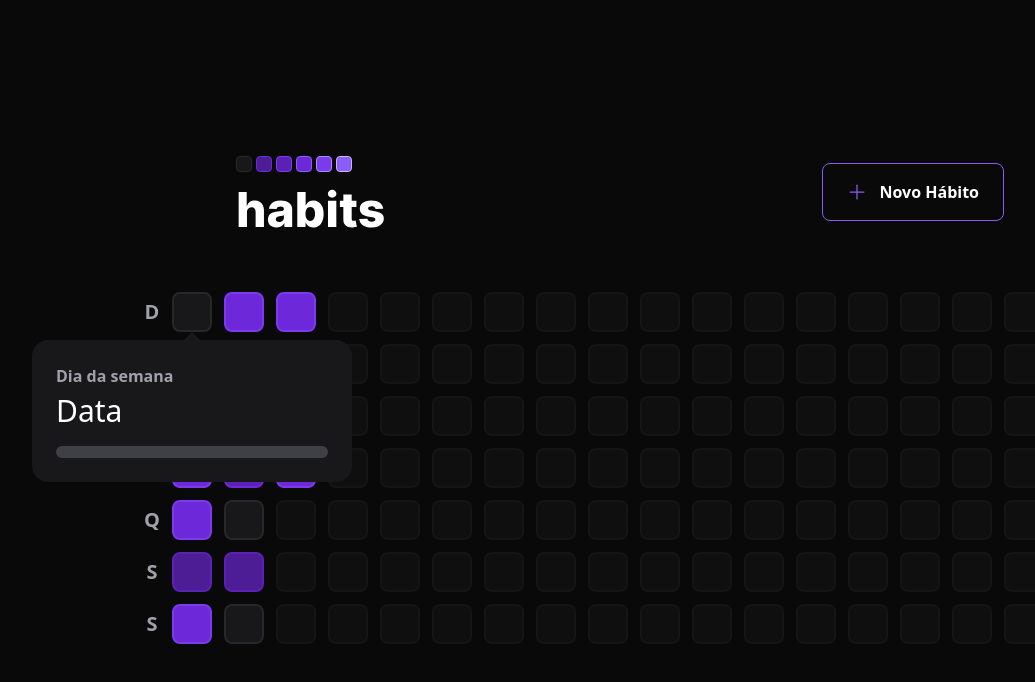
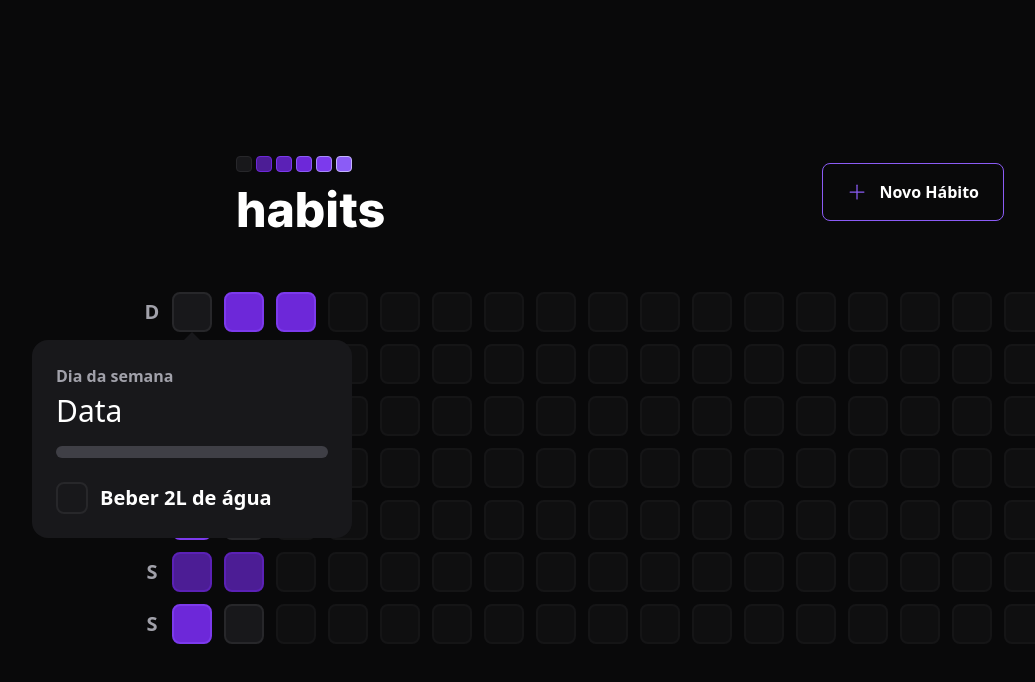
Before and after one commit to kelvinteixeira/NLW-setup-web, a React (Vite) app: page / in a window 1280 px wide. Both pictures are taken after a click on the button 212 px from the left and 312 px from the top of the page. Shown: the top 682 px of the page, without its empty margins (20-1055 px from the left). Built offline with nearby package versions, Linux system fonts and the light colour scheme.

Commit message:
feat(Checkbox): Criado componente checkbox

```diff
--- a/package.json
+++ b/package.json
@@ -9,6 +9,7 @@
     "preview": "vite preview"
   },
   "dependencies": {
+    "@radix-ui/react-checkbox": "^1.0.1",
     "@radix-ui/react-dialog": "^1.0.2",
     "@radix-ui/react-popover": "^1.0.3",
     "autoprefixer": "^10.4.13",
--- a/src/component/HabitDay.tsx
+++ b/src/component/HabitDay.tsx
@@ -1,6 +1,8 @@
 import * as Popover from '@radix-ui/react-popover';
+import * as Checkbox from '@radix-ui/react-checkbox';
 import clsx from 'clsx';
 import { ProgressBar } from './ProgressBar';
+import { Check } from 'phosphor-react';
 
 type HabitDayProps = {
   completed: number;
@@ -14,12 +16,12 @@
   return (
     <Popover.Root>
       <Popover.Trigger className={clsx("w-10 h-10 border-2 rounded-lg", {
-        "bg-zinc-900 border-zinc-800" : completedPercentage === 0,
-        "bg-violet-900 border-violet-800" : completedPercentage > 0 && completedPercentage < 20,
-        "bg-violet-800 border-violet-700" : completedPercentage >= 20 && completedPercentage < 40,
-        "bg-violet-700 border-violet-600" : completedPercentage >= 40 && completedPercentage < 60,
-        "bg-violet-600 border-violet-500" : completedPercentage >= 60 && completedPercentage < 80,
-        "bg-violet-500 border-violet-400" : completedPercentage >= 80,
+        "bg-zinc-900 border-zinc-800": completedPercentage === 0,
+        "bg-violet-900 border-violet-800": completedPercentage > 0 && completedPercentage < 20,
+        "bg-violet-800 border-violet-700": completedPercentage >= 20 && completedPercentage < 40,
+        "bg-violet-700 border-violet-600": completedPercentage >= 40 && completedPercentage < 60,
+        "bg-violet-600 border-violet-500": completedPercentage >= 60 && completedPercentage < 80,
+        "bg-violet-500 border-violet-400": completedPercentage >= 80,
       })}
       />
 
@@ -30,6 +32,23 @@
 
           <ProgressBar progress={completedPercentage} />
 
+          <div className='mt-6 flex flex-col gap-3'>
+            <Checkbox.Root
+              className='flex items-center gap-3 group'
+            >
+
+              <div className='h-8 w-8 rounded-lg flex items-center justify-center bg-zinc-900 border-2 border-zinc-800 group-data-[state=checked]:bg-green-500 group-data-[state=checked]:border-green-500'>
+                <Checkbox.Indicator>
+                  <Check size={20} className="text-white" />
+                </Checkbox.Indicator>
+              </div>
+
+              <span className='font-semibold text-xl text-white leading-tight group-data-[state=checked]:line-through group-data-[state=checked]:text-zinc-400'>
+                Beber 2L de água
+              </span>
+            </Checkbox.Root>
+          </div>
+
           <Popover.Arrow width={16} height={8} className='fill-zinc-900' />
         </Popover.Content>
       </Popover.Portal>
--- a/src/component/NewHabitForm.tsx
+++ b/src/component/NewHabitForm.tsx
@@ -1,4 +1,15 @@
+import * as Checkbox from '@radix-ui/react-checkbox';
 import { Check } from "phosphor-react";
+
+const availableWeekDays = [
+  "Domingo",
+  'Segunda-feira',
+  'Terça-feira',
+  'Quarta-feira',
+  'Quinta-feira',
+  'Sexta-feira',
+  'Sábado',
+]
 
 export function NewHabitForm() {
   return (
@@ -19,9 +30,28 @@
         Qual a recorrência?
       </label>
 
+      <div className='flex flex-col gap-2 mt-3'>
+
+        {availableWeekDays.map(weekDay => (
+
+          <Checkbox.Root key={weekDay} className='flex items-center gap-3 group'>
+
+            <div className='h-8 w-8 rounded-lg flex items-center justify-center bg-zinc-900 border-2 border-zinc-800 group-data-[state=checked]:bg-green-500 group-data-[state=checked]:border-green-500'>
+              <Checkbox.Indicator>
+                <Check size={20} className="text-white" />
+              </Checkbox.Indicator>
+            </div>
+
+            <span className='text-white leading-tight '>
+              {weekDay}
+            </span>
+          </Checkbox.Root>
+        ))}
+      </div>
+
       <button
         type="submit"
-         className="mt-6 rounded-lg p-4 gap-3 flex items-center justify-center font-semibold bg-green-600 hover:bg-green-500"
+        className="mt-6 rounded-lg p-4 gap-3 flex items-center justify-center font-semibold bg-green-600 hover:bg-green-500"
       >
         <Check size={20} weight="bold" />
         Confirmar
```
Also changed, not shown: 1 other file (tests, documents, lock files or other folders).
